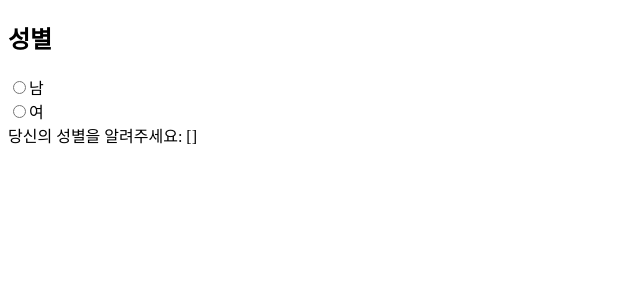
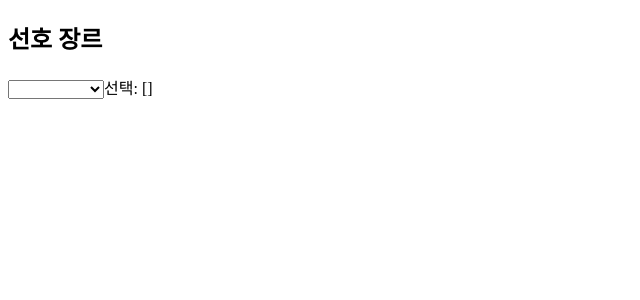
Before and after one commit to JunHoPark93/vue-sample, a Vue app: page / in a window 1280 px wide. Shown: the top 300 px of the page, without its empty margins (0-640 px from the left). Built offline with nearby package versions, Linux system fonts and the light colour scheme.

Commit message:
vue data binding select box

```diff
--- a/src/App.vue
+++ b/src/App.vue
@@ -1,13 +1,13 @@
 <template>
   <div id="app">
-    <h2>성별</h2>
-    <input type="radio" id="male" value="male" v-model="gender">
-    <label for="male">남</label>
-    <br>
-    <input type="radio" id="female" value="female" v-model="gender">
-    <label for="female">여</label>
-    <br>
-    <span>당신의 성별을 알려주세요: {{ gender }}</span>
+    <h2>선호 장르</h2>
+    <select v-model="category">
+      <option disabled value>선택해주세요</option>
+      <option>로맨스</option>
+      <option>호러</option>
+      <option>스릴러</option>
+    </select>
+    <span>선택: {{ category }}</span>
   </div>
 </template>
 
@@ -18,7 +18,7 @@ export default {
   data() {
     return {
       title: "",
-      gender: [],
+      category: [],
     };
   }
 };
```
